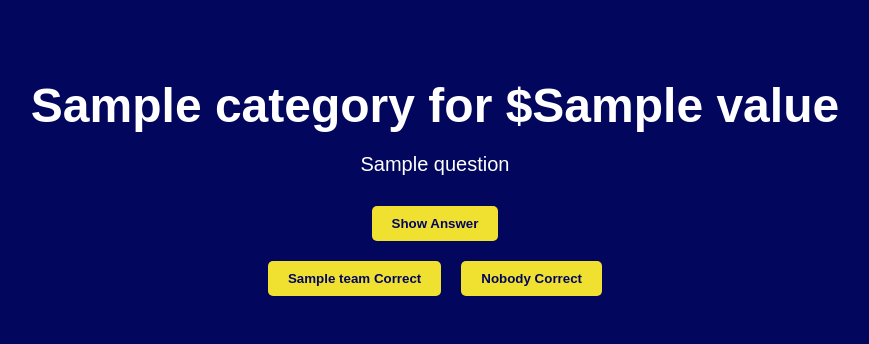
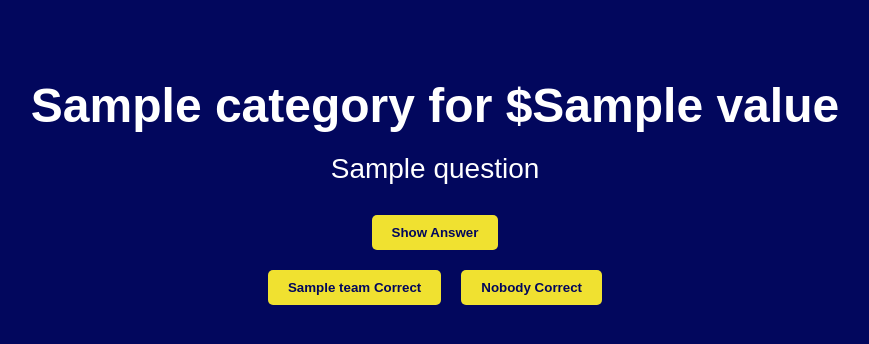
Before and after one commit to sacanales/jeopardy, a Flask app: template templates/question.html in a window 1280 px wide. Shown: the top 344 px of the page, without its empty margins (205-1074 px from the left). Run offline with Flask 3, Linux system fonts and the light colour scheme; the template is opened without the code that fills it: most values are stand-ins (such as "Sample title", 1, 10 or a date in 2020).

Commit message:
commit on "main"

```diff
--- a/templates/question.html
+++ b/templates/question.html
@@ -12,8 +12,11 @@
             text-align: center; /* Centering the content */
             padding-top: 50px; /* Adding some padding at the top */
         }
-        h2, p {
+        h2, .question {
             margin: 20px 0; /* Spacing around the question and header */
+        }
+        .question {
+            font-size: 28px; /* Smaller font size for the question */
         }
         .button, .team-button {
             background-color: #f0e130; /* Jeopardy gold for buttons */
@@ -34,7 +37,7 @@
         }
         .answer, .explanation {
             display: none;
-            font-size: xx-large;
+            font-size: xx-large; /* Maintains original size for answer and explanation */
             margin-top: 20px;
             border-radius: 5px;
             padding: 10px;
@@ -43,9 +46,6 @@
             color: #f0e130; /* Bright Jeopardy gold for the explanation text */
             background-color: #333; /* Dark background for contrast */
             border: 2px solid #f0e130; /* Border to make the explanation stand out */
-        }
-        .question {
-            font-size: 20px; /* or larger, depending on your preference */
         }
     </style>
 </head>
```
